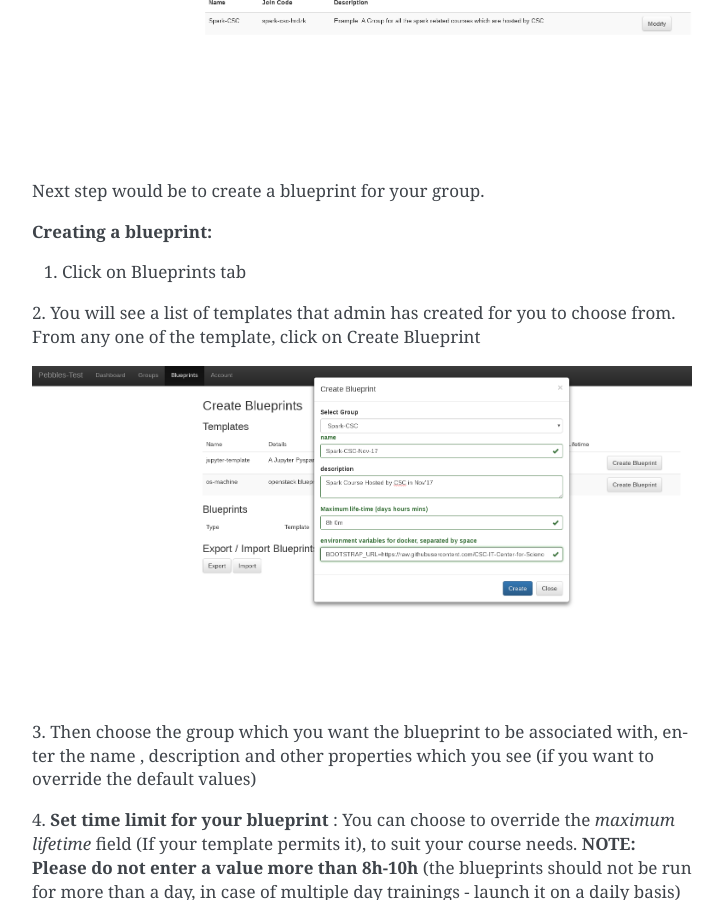
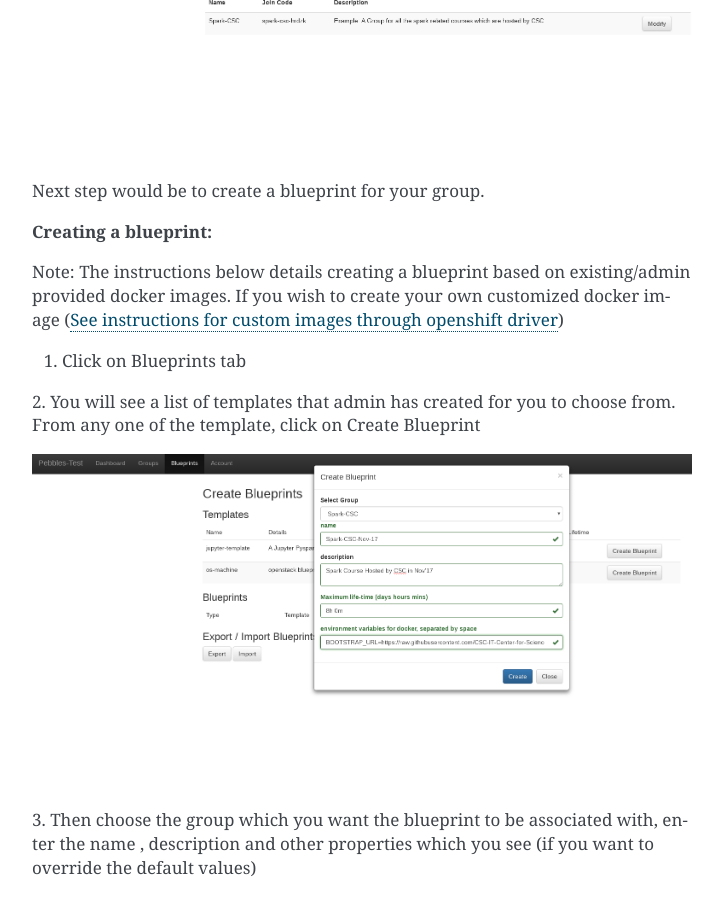
Before and after one commit to CSCfi/pebbles, a Sphinx documentation site: the page built from doc/source/group_owners_guide.rst, in a window 1280 px wide and 900 px high, scrolled down 1913 px. Shown: the whole window, without its empty margins (388-1111 px from the left). Built offline with Sphinx 7.4.7, drawn with Linux system fonts in a browser that asks for light colours; the version number is read from the project's files by our own code.

Commit message:
Add links for creating custom docker images

```diff
--- a/doc/source/drivers.rst
+++ b/doc/source/drivers.rst
@@ -35,6 +35,8 @@ OpenShift Driver
 
 .. autoclass:: pebbles.drivers.provisioning.openshift_driver.OpenShiftDriver
 
+Instructions for building custom docker image is available at: https://github.com/csc-training/geocomputing/tree/master/rahti
+
 Dummy Driver
 ============
 
--- a/doc/source/group_owners_guide.rst
+++ b/doc/source/group_owners_guide.rst
@@ -72,6 +72,9 @@ Next step would be to create a blueprint for your group.
 
 **Creating a blueprint:**
 
+Note: The instructions below details creating a blueprint based on existing/admin provided docker images. If you wish to create your own customized docker image
+(`See instructions for custom images through openshift driver <https://github.com/csc-training/geocomputing/tree/master/rahti>`_)
+
 
 1. Click on Blueprints tab
 
@@ -110,6 +113,8 @@ Replace ``<URL_TO_A_BASH_SCRIPT>`` with the actual URL of your script.
 6) Click on Activate button (in the blueprints list) to activate the
 blueprint. Now, the users will be able to see the blueprints.
 
+
+
 Instructions for Users who wish to join or leave a group
 --------------------------------------------------------
 
```
